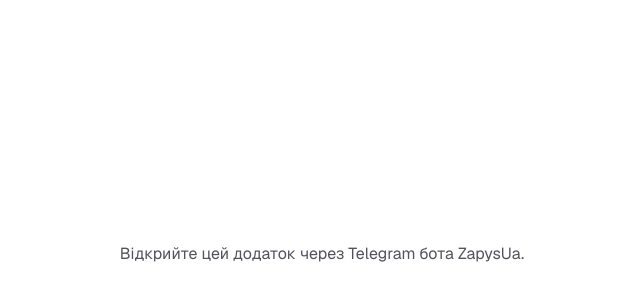
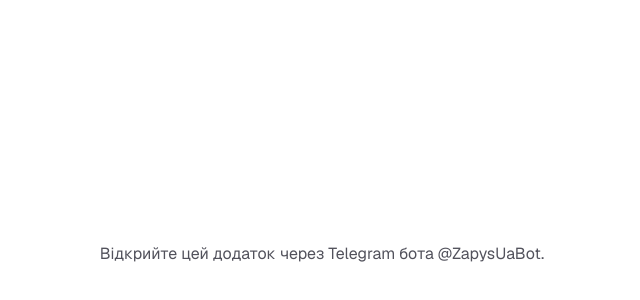
Before and after one commit to limeclip/zapysua-bot, a Next.js app: page / in a window 1280 px wide. Shown: the part 146-446 px from the top of the page, without its empty margins (318-958 px from the left). Built offline with nearby package versions, Linux system fonts and the light colour scheme; no server answers.

Commit message:
Create Master

```diff
--- a/components/MiniAppShell.tsx
+++ b/components/MiniAppShell.tsx
@@ -6,6 +6,7 @@ import { useTelegram } from "@/components/providers/TelegramProvider";
 import { OnboardingWizard } from "@/components/onboarding/OnboardingWizard";
 import { DashboardHome } from "@/components/dashboard/DashboardHome";
 import type { MasterWithMeta } from "@/types";
+import { LoaderCircle } from "lucide-react";
 
 export function MiniAppShell() {
   const { ready, userId } = useTelegram();
@@ -38,11 +39,11 @@ export function MiniAppShell() {
   if (!ready || loading) {
     return (
       <div className="flex min-h-screen items-center justify-center">
-        <div className="text-center">
-          <div className="mb-3 text-4xl animate-pulse">🤖</div>
-          <p className="text-sm text-zinc-500">Завантаження…</p>
-        </div>
+      <div className="text-center">
+        <LoaderCircle className="mx-auto mb-3 h-10 w-10 animate-spin text-amber-500 dark:text-amber-500" strokeWidth={1.5} />
+        <p className="text-sm text-zinc-500 dark:text-zinc-400">Завантаження…</p>
       </div>
+    </div>
     );
   }
 
@@ -50,7 +51,7 @@ export function MiniAppShell() {
     return (
       <div className="flex min-h-screen items-center justify-center px-6 text-center">
         <p className="text-zinc-600 dark:text-zinc-400">
-          Відкрийте цей додаток через Telegram бота ZapysUa.
+          Відкрийте цей додаток через Telegram бота @ZapysUaBot.
         </p>
       </div>
     );
--- a/package.json
+++ b/package.json
@@ -16,6 +16,7 @@
     "clsx": "^2.1.1",
     "dotenv": "^17.4.2",
     "grammy": "^1.43.0",
+    "lucide-react": "^1.17.0",
     "next": "16.2.6",
     "next-themes": "^0.4.6",
     "react": "19.2.4",
```
Also changed, not shown: 1 other file (tests, documents, lock files or other folders).
